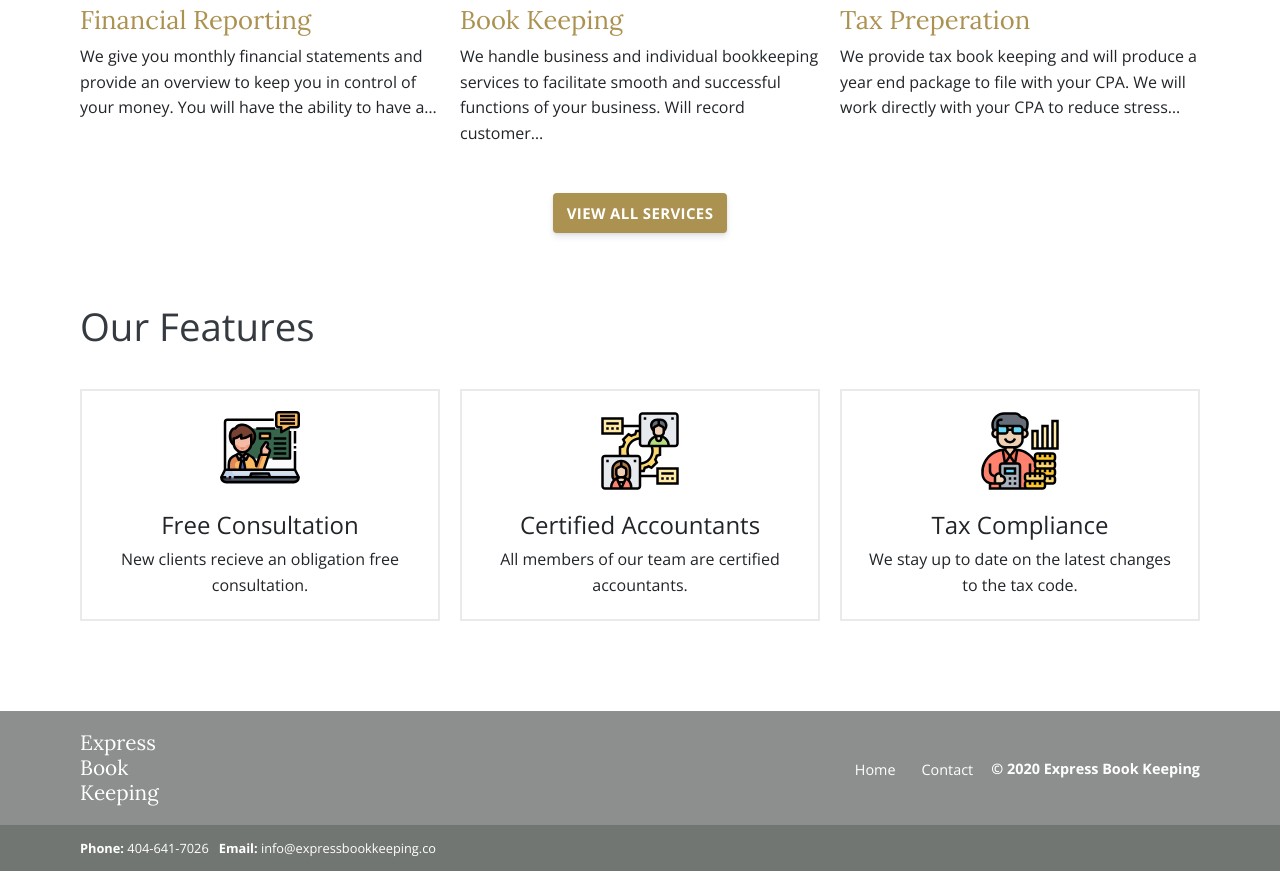
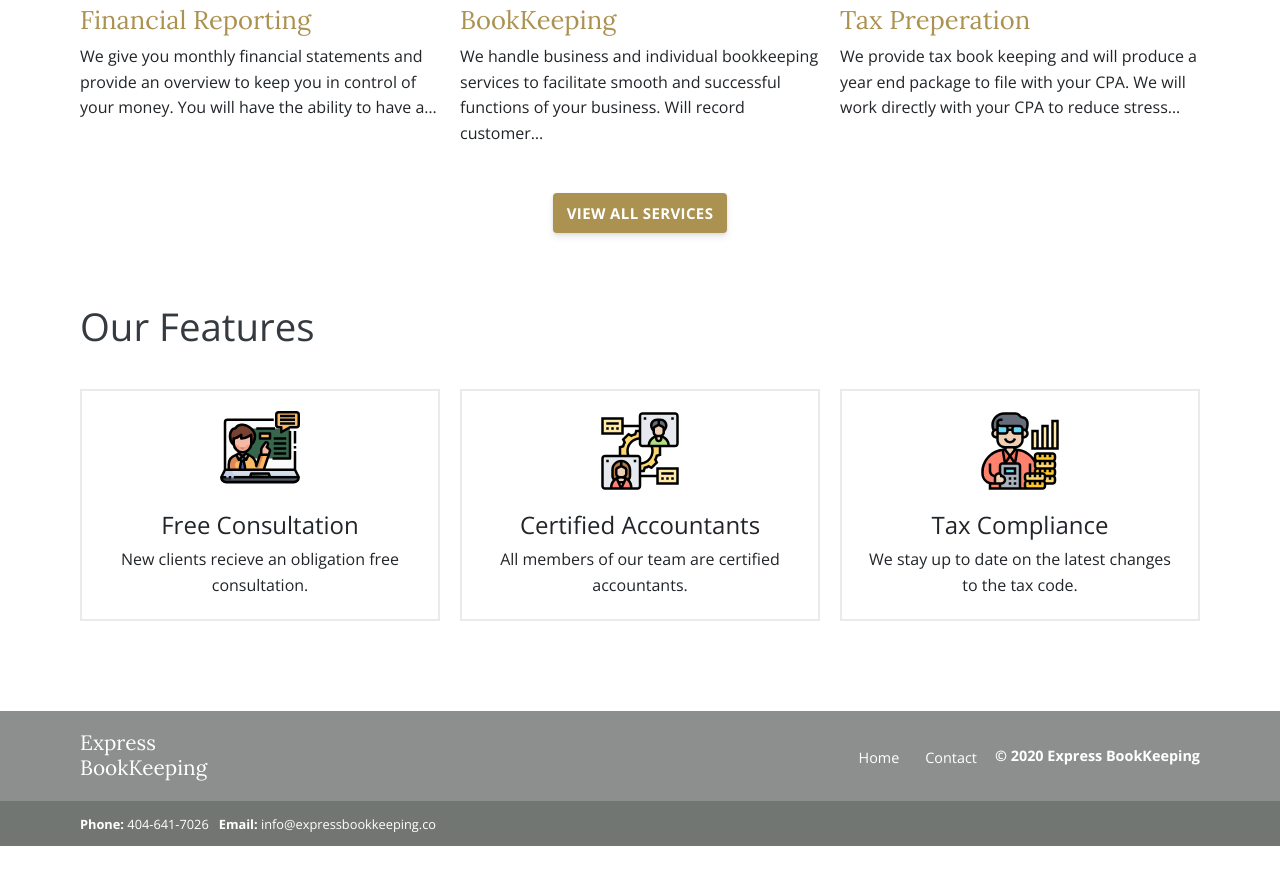
Before and after one commit to dextermichael/E-B-K, a Gatsby site: page / in a window 1280 px wide. Shown: the part 678-1549 px from the top of the page. After the commit the page ends 1524 px from the top, so only its background shows below. Built offline with nearby package versions, Linux system fonts and the light colour scheme; Gatsby itself is replaced by a stand-in of ours.

Commit message:
bookkeeping

```diff
--- a/gatsby-config.js
+++ b/gatsby-config.js
@@ -2,7 +2,7 @@ const guid = process.env.NETLIFY_GOOGLE_ANALYTICS_ID;
 
 module.exports = {
   siteMetadata: {
-    title: 'Express Book Keeping',
+    title: 'Express BookKeeping',
     description: 'my theme',
     contact: {
       phone: '404-641-7026',
--- a/src/pages/services/book-keeping.md
+++ b/src/pages/services/book-keeping.md
@@ -1,6 +1,6 @@
 ---
 path: "/services/book keeping"
-title: "Book Keeping"
+title: "BookKeeping"
 date: 2018-11-18T12:33:46+10:00
 image: "services/noun_591323.png"
 ---
```
